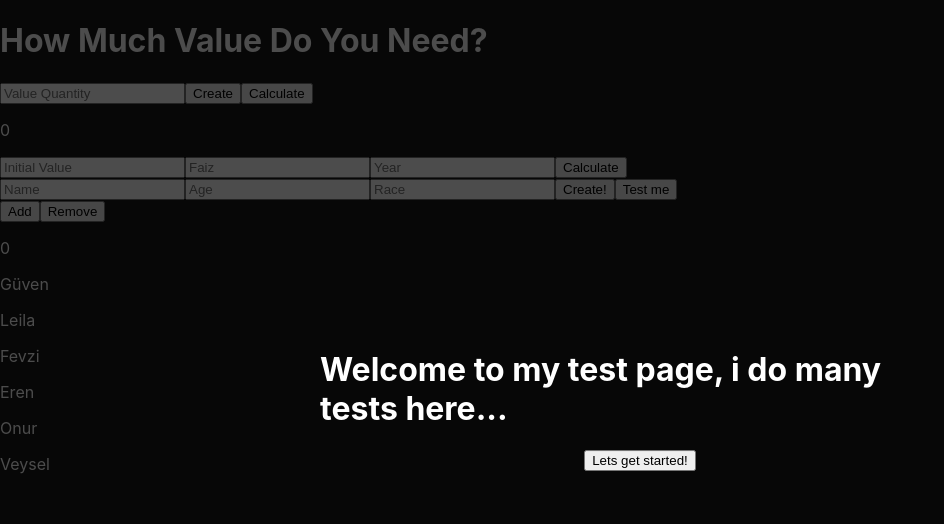
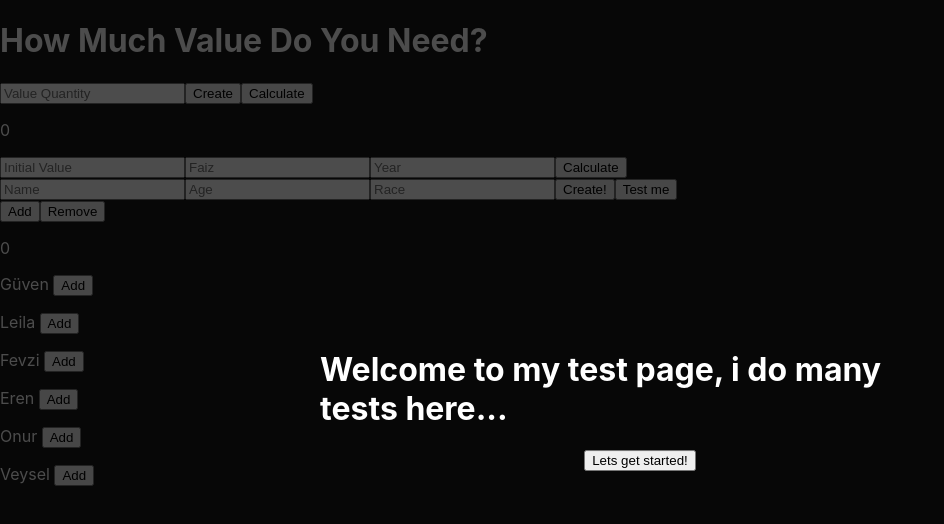
Before and after one commit to guvenfazli/To-Do-List-w-React, a React (Create React App) app in the folder theater/: page / in a window 1280 px wide. Shown: the top 524 px of the page, without its empty margins (0-944 px from the left). Built offline with nearby package versions, Linux system fonts and the light colour scheme.

Commit message:
Add button added

```diff
--- a/theater/src/App.jsx
+++ b/theater/src/App.jsx
@@ -205,7 +205,7 @@ function App() {
 
       {quant >= 10 ? <p>10+</p> : <p>{quant}</p>}
 
-      {workerList.map((row) => <p key={row.id}>{row.name}</p>)}
+      {workerList.map((row) => <p key={row.id}>{row.name} <button>Add</button> </p>)}
 
     </>
 );
```
